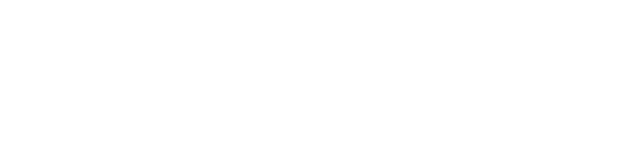
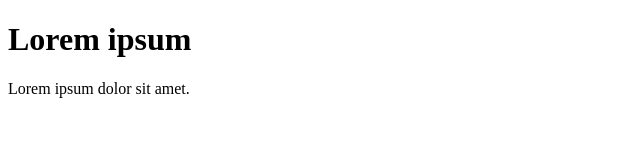
Before and after one commit to joeldacj/bpds_tuesday, a plain HTML site: page index.html in a window 1280 px wide. Shown: the whole page, without its empty margins (0-640 px from the left). Drawn offline with Linux system fonts and the light colour scheme.

Commit message:
Se agregó texto de ejemplo

```diff
--- a/index.html
+++ b/index.html
@@ -3,9 +3,10 @@
 <head>
     <meta charset="UTF-8">
     <meta name="viewport" content="width=device-width, initial-scale=1.0">
-    <title>Document</title>
+    <title>Página web</title>
 </head>
 <body>
-
+    <H1>Lorem ipsum</H1>
+    <P>Lorem ipsum dolor sit amet.</P>
 </body>
 </html>
```
